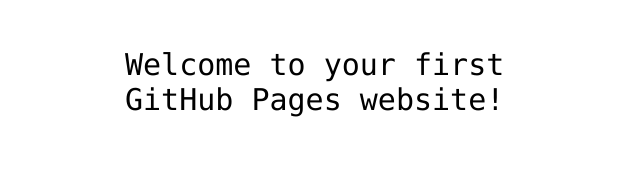
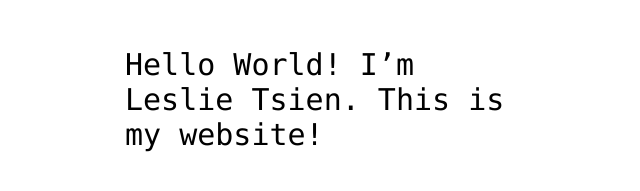
Before and after one commit to LESLIE-TSIEN/hello-world, a plain HTML site: page index.html in a window 1280 px wide. Shown: the part 341-532 px from the top of the page, without its empty margins (315-955 px from the left). Drawn offline with Linux system fonts and the light colour scheme.

Commit message:
添加我的介绍

```diff
--- a/index.html
+++ b/index.html
@@ -12,7 +12,7 @@
 <img src="https://octodex.github.com/images/daftpunktocat-thomas.gif" id="octocat" alt="octocat-gif" />
 
 <!-- Change this code here by copy and pasting your template on line 15 -->
-<p>Welcome to your first GitHub Pages website!</p>
+<p>Hello World! I’m Leslie Tsien. This is my website!</p>
 
 </body>
 </html>
```
